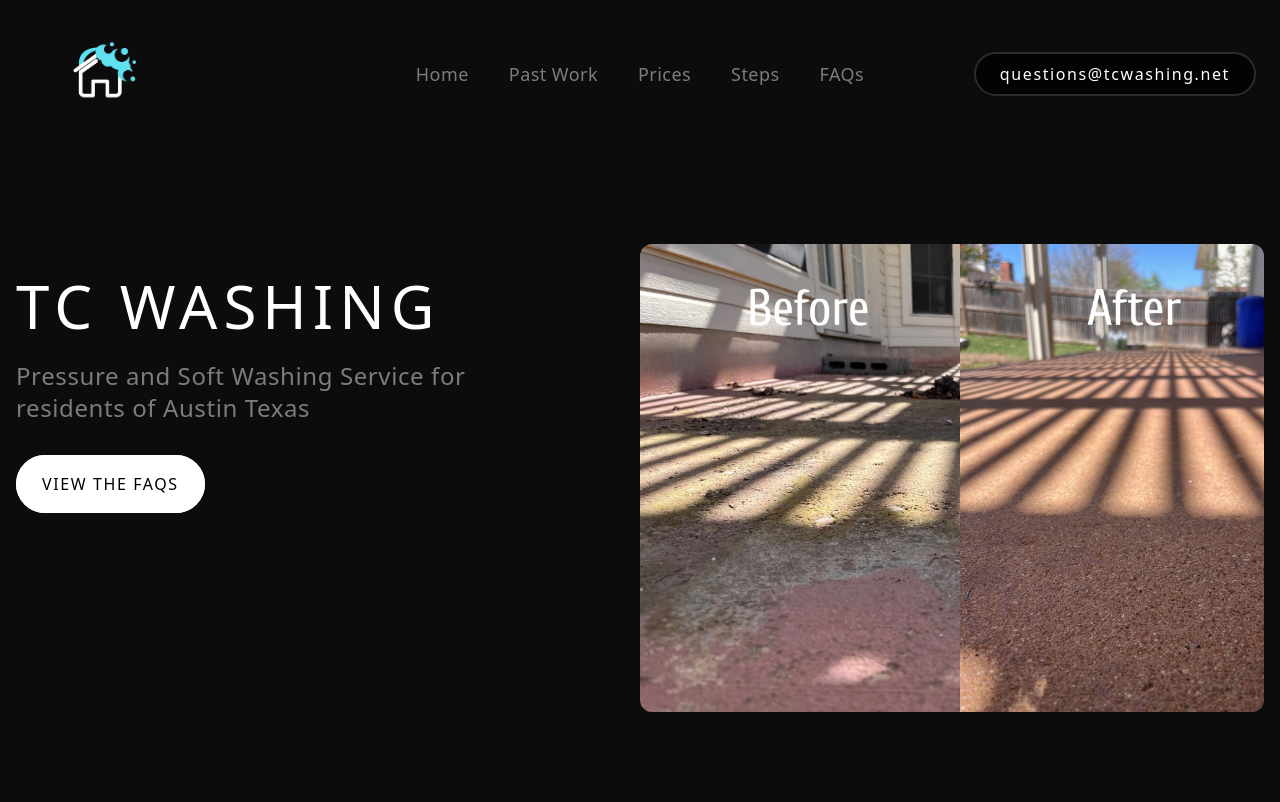
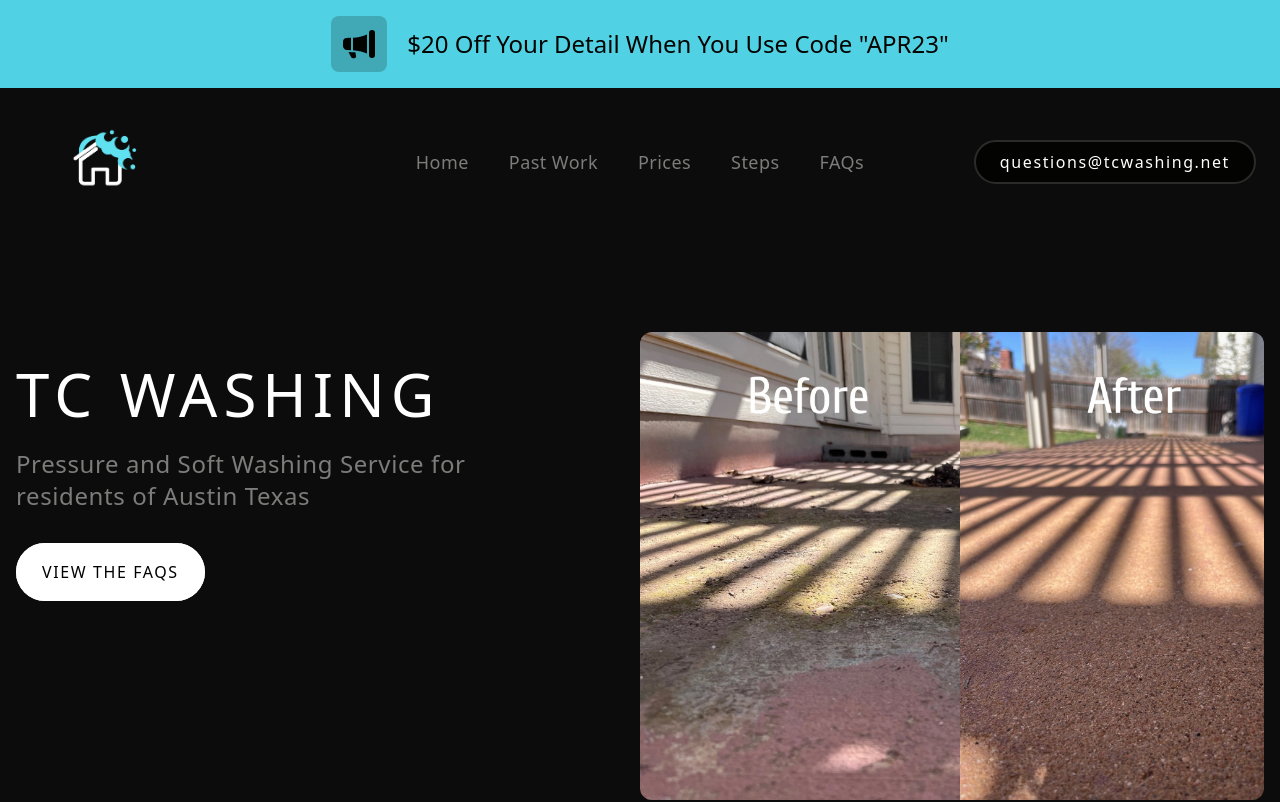
Before and after one commit to TCWashing/tcpowerwashing, a Next.js app: page / in a window 1280 px wide. Shown: the top 802 px of the page. Built offline with nearby package versions, Linux system fonts and the light colour scheme; a web font is replaced by a local one.

Commit message:
Deal Banner Added back to the top of site

```diff
--- a/components/DealBanner.jsx
+++ b/components/DealBanner.jsx
@@ -2,26 +2,9 @@ import { BsFillMegaphoneFill } from "react-icons/bs";
 
 const DealBanner = () => {
   return (
-    <div className="bg-gray-800">
+    <div className="bg-aqua">
       <div className="mx-auto max-w-7xl py-4 px-4 sm:px-6 lg:px-8">
         <div className="flex flex-wrap items-center justify-between">
-          {/* <div className="flex w-0 flex-1 items-center justify-center">
-            <span className="hidden rounded-lg bg-[#41a8b6] p-3 md:flex">
-              <BsFillMegaphoneFill
-                className="h-8 w-8 text-background"
-                aria-hidden="true"
-              />
-            </span>
-            <p className="truncate text-2xl font-metMedi text-background md:ml-5">
-              <span className="md:hidden">
-                <span className="font-metBold">"NEWYEAR"</span> For $20 Off
-              </span>
-              <span className="hidden md:inline">
-                <span className="font-metBold">$20</span> Off Your Detail When
-                You Use Code <span className="font-metBold">"NEWYEAR"</span>
-              </span>
-            </p>
-          </div> */}
           <div className="flex w-0 flex-1 items-center justify-center">
             <span className="hidden rounded-lg bg-[#41a8b6] p-3 md:flex">
               <BsFillMegaphoneFill
@@ -31,10 +14,11 @@ const DealBanner = () => {
             </span>
             <p className="truncate text-2xl font-metMedi text-background md:ml-5">
               <span className="md:hidden">
-                <span className="font-metBold text-white">Website in Development</span>
+                <span className="font-metBold">"APR23"</span> For $20 Off
               </span>
               <span className="hidden md:inline">
-                <span className="font-metBold text-white">Website Still in Development</span>
+                <span className="font-metBold">$20</span> Off Your Detail When
+                You Use Code <span className="font-metBold">"APR23"</span>
               </span>
             </p>
           </div>
--- a/pages/index.jsx
+++ b/pages/index.jsx
@@ -91,7 +91,7 @@ function App() {
           />
           <div className="mb-16 w-full scroll-smooth font-metReg md:mb-24">
             {/* <Breakpoints /> */}
-            {/* <DealBanner /> */}
+            <DealBanner />
             <Nav />
             <Hero />
             <PastWork />
```
